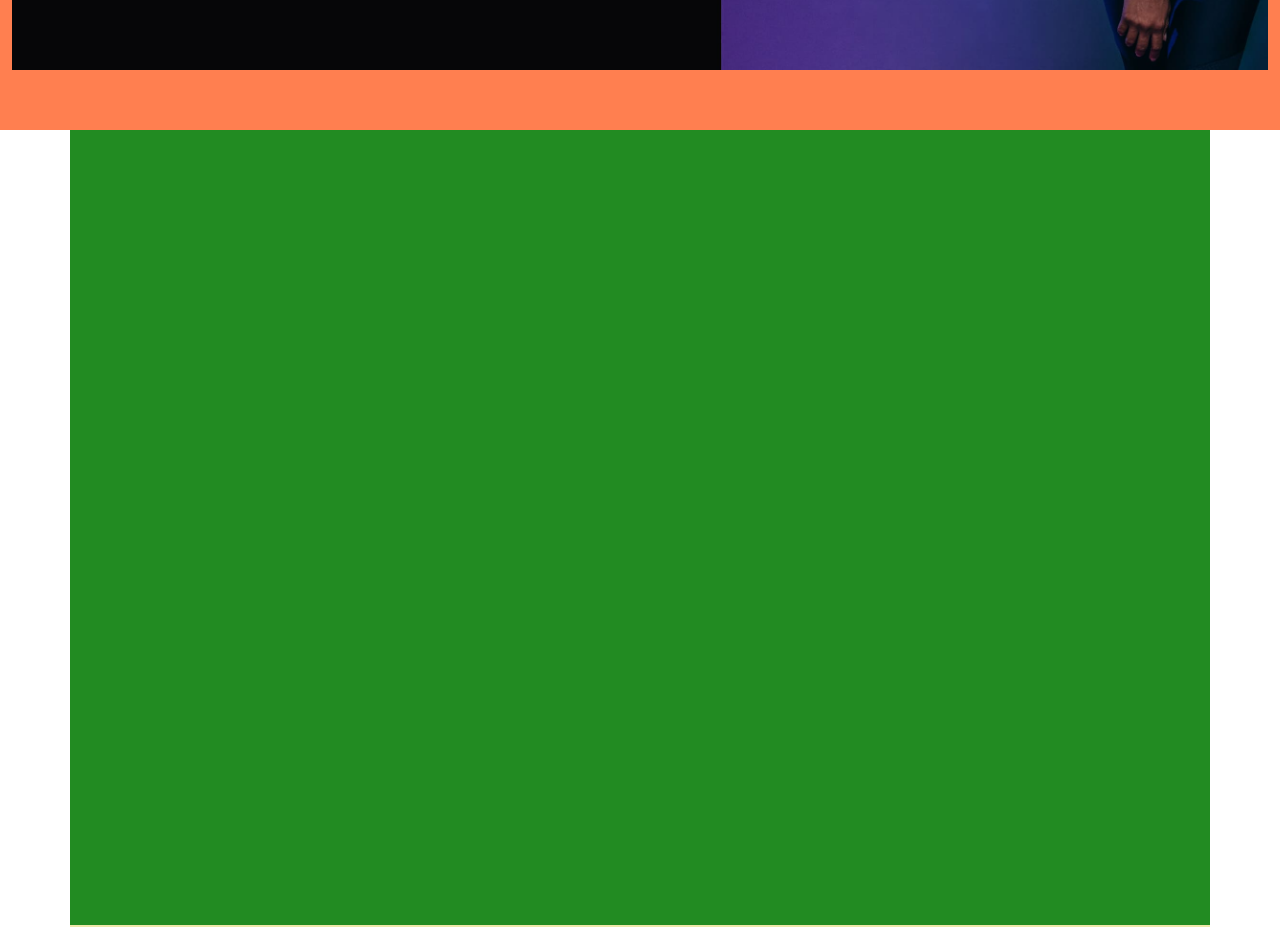
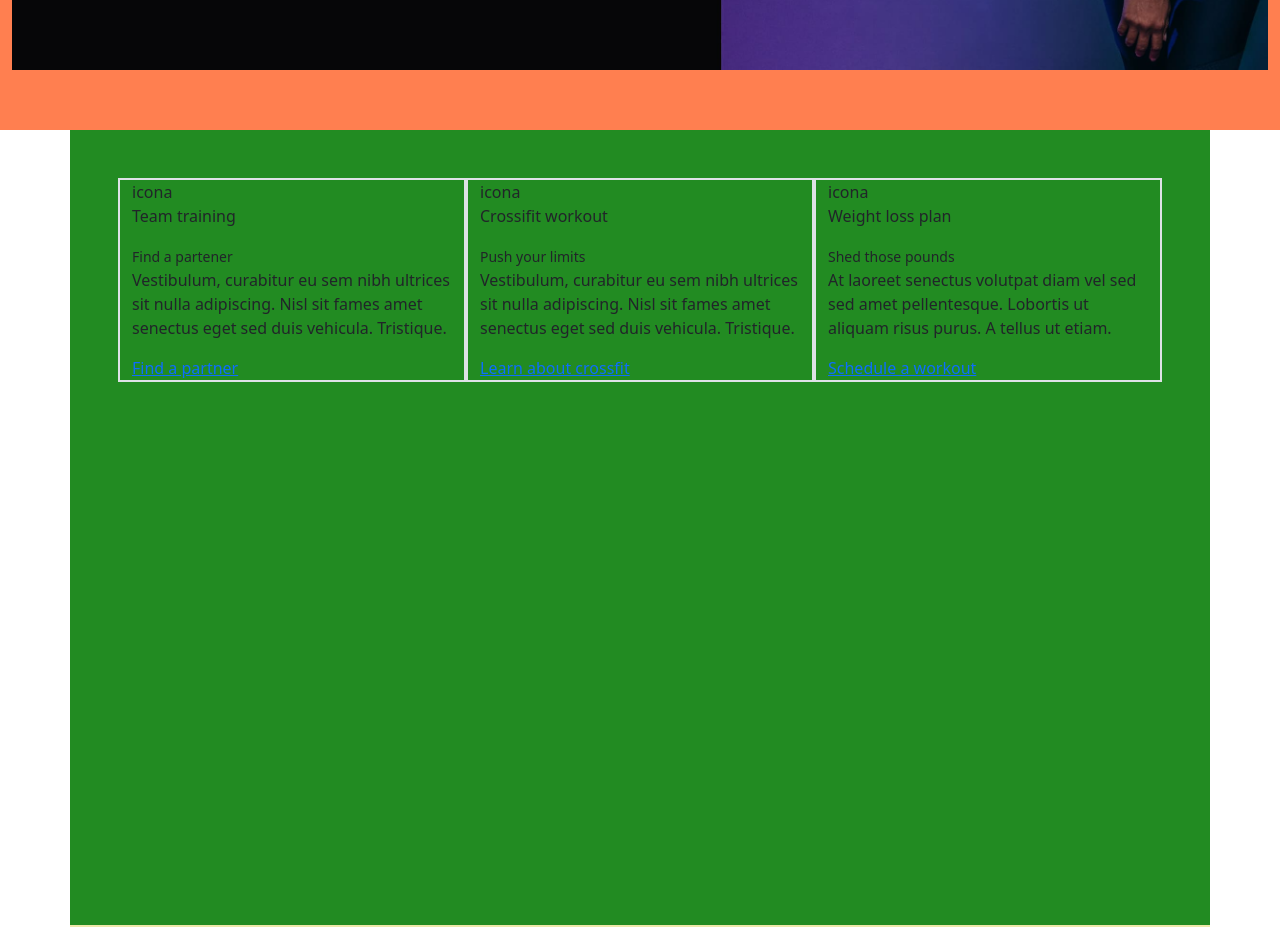
Before and after one commit to emanuele-pogliari/proj-html-vuejs, a Vue app: page / in a window 1280 px wide. Shown: the part 3900-4827 px from the top of the page. Built offline with nearby package versions, Linux system fonts and the light colour scheme.

Commit message:
training section filled with static data

```diff
--- a/src/components/AppTraining.vue
+++ b/src/components/AppTraining.vue
@@ -6,6 +6,29 @@ export default{
 
 <template>
 <div class="container" id="training">
+    <div class="row p-5">
+        <div class="col-4 border border-2">
+            <div>icona</div>
+            <p>Team training</p>
+            <small>Find a partener</small>
+            <p>Vestibulum, curabitur eu sem nibh ultrices sit nulla adipiscing. Nisl sit fames amet senectus eget sed duis vehicula. Tristique.</p>
+            <a href="">Find a partner</a>
+        </div>
+        <div class="col-4 border border-2">
+            <div>icona</div>
+            <p>Crossifit workout</p>
+            <small>Push your limits</small>
+            <p>Vestibulum, curabitur eu sem nibh ultrices sit nulla adipiscing. Nisl sit fames amet senectus eget sed duis vehicula. Tristique.</p>
+            <a href="">Learn about crossfit</a>
+        </div>
+        <div class="col-4 border border-2">
+            <div>icona</div>
+            <p>Weight loss plan</p>
+            <small>Shed those pounds</small>
+            <p>At laoreet senectus volutpat diam vel sed sed amet pellentesque. Lobortis ut aliquam risus purus. A tellus ut etiam.</p>
+            <a href="">Schedule a workout</a>
+        </div>
+    </div>
 
 
 </div>
```
Also changed, not shown: public/images/avatar-1-2x.jpg (added).
